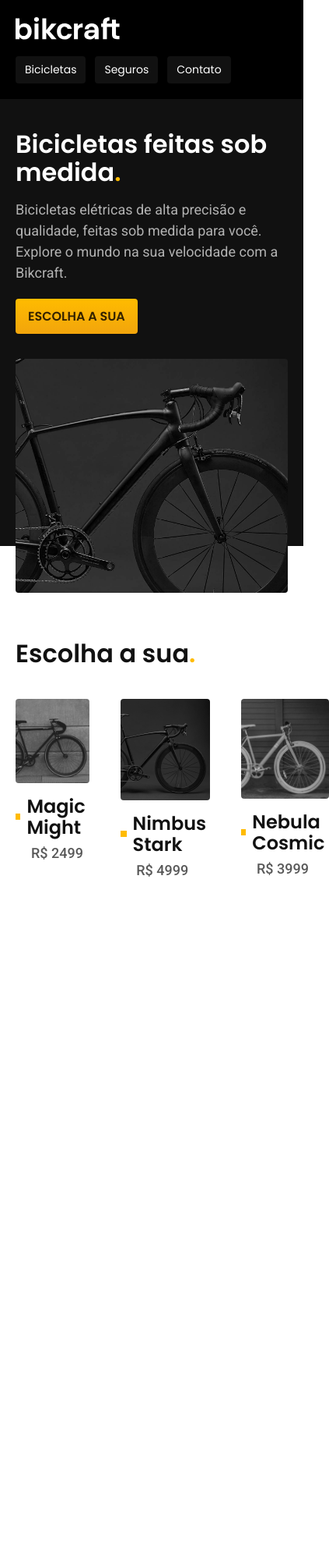
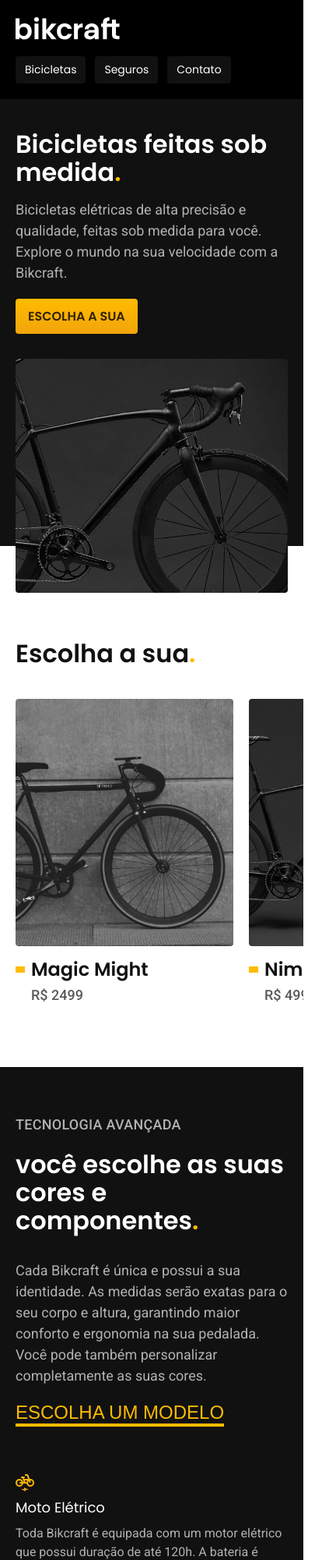
Before and after one commit to JoneilsonLima/Bikcraft, a plain HTML site: page index.html in a window 390 px wide. Shown: the top 2000 px of the page at 78% size, 423 px wide, since content can reach past the window. Before the commit the page ends 1848 px from the top, so only its background shows below. Drawn offline with Linux system fonts and the light colour scheme.

Commit message:
technologies finished

```diff
--- a/css/bicicletas/bicicletas-lista.css
+++ b/css/bicicletas/bicicletas-lista.css
@@ -5,20 +5,20 @@
 
 .bicicletas-lista h2 {
     margin-bottom: 40px;
-    max-width: 1200px;
-    padding-left: 20px;
-    padding-right: 20px;
-    margin-left: auto;
-    margin-right: auto;
 }
 
 .bicicletas-lista ul {
     display: flex;
     gap: 40px;
-    padding: 0 20px;
+    padding: 0 20px 20px 20px;
     max-width: 1400px;
     margin-left: auto;
     margin-right: auto;
+    overflow-x: auto;
+}
+
+.bicicletas-lista li {
+    min-width: 280px;
 }
 
 .bicicletas-lista a {
@@ -42,8 +42,23 @@
     margin-right: 8px;
     height: 8px;
     width: 12px;
+    transition: width 0.2s;
+}
+
+.bicicletas-lista a:hover h3::before {
+    width: 24px;
 }
 
 .bicicletas-lista li span {
     padding-left: 20px;
 }
+
+@media(max-width: 800px) {
+    .bicicletas-lista {
+        padding-bottom: 60px;
+    }
+
+    .bicicletas-lista ul {
+        gap: 20px;
+    }
+}
--- a/css/global/header.css
+++ b/css/global/header.css
@@ -8,10 +8,8 @@
     gap: 20px;
     justify-content: space-between;
     align-items: center;
-    box-sizing: border-box;
-    padding: 20px;
-    max-width: 1200px;
-    margin: 0 auto;
+    padding-top: 20px;
+    padding-bottom: 20px;
 }
 
 .header-menu {
--- a/css/home/introducao.css
+++ b/css/home/introducao.css
@@ -7,12 +7,6 @@
     display: grid;
     grid-template-columns: 1fr 1fr;
     gap: 0px 40px;
-    max-width: 1200px;
-    box-sizing: border-box;
-    padding-right: 20px;
-    padding-left: 20px;
-    margin-left: auto;
-    margin-right: auto;
 }
 
 .introducao-conteudo {
--- /dev/null
+++ b/css/home/tecnologia.css
@@ -0,0 +1,83 @@
+.tecnologia-bg {
+    background-color: var(--cor-11);
+    box-shadow: inset 0 80px var(--cor-0), inset 0 -80px var(--cor-0)  ;
+}
+
+.tecnologia {
+    display: grid;
+    grid-template-columns: 1fr 1fr;
+    gap: 40px;
+}
+
+.tecnologia-imagem img {
+    width: 100%;
+    height: 100%;
+    object-fit: cover;
+    object-position: left;
+}
+
+.tecnologia-conteudo {
+    padding-top: 160px;
+    padding-bottom: 160px;
+}
+
+.tecnologia-conteudo > span {
+    display: block;
+    margin-bottom: 20px;
+}
+
+.tecnologia-conteudo h2 {
+    margin-bottom: 32px;
+}
+
+.tecnologia-conteudo > p {
+    margin-bottom: 20px;
+}
+
+.tecnologia a {
+    margin-bottom: 80px;
+}
+
+.tecnologia-vantagens {
+    display: flex;
+    gap: 40px;
+}
+
+.tecnologia-vantagens h3 {
+    margin-bottom: 8px;
+    width: max-content;
+}
+
+.tecnologia-vantagens img {
+    width: 24px;
+    margin-bottom: 8px;
+}
+
+@media (max-width: 800px) {
+    .tecnologia-bg {
+        box-shadow: initial;
+    }
+
+    .tecnologia {
+        grid-template-columns: 1fr;
+    }
+
+    .tecnologia-conteudo {
+        padding-top: 60px;
+        padding-bottom: 60px;
+    }
+
+    .tecnologia-imagem {
+        display: none;
+    }
+
+    .tecnologia a {
+        margin-bottom: 60px;
+    }
+}
+
+@media (max-width: 600px) {
+    .tecnologia-vantagens {
+        flex-direction: column;
+    }
+}
--- a/css/style.css
+++ b/css/style.css
@@ -8,6 +8,7 @@
 
 /* Home */
 @import url('/css/home/introducao.css');
+@import url('/css/home/tecnologia.css');
 
 /* Bicicletas */
 @import url('/css/bicicletas/bicicletas-lista.css');
--- a/css/utilidades/componentes.css
+++ b/css/utilidades/componentes.css
@@ -1,3 +1,11 @@
+.container {
+    max-width: 1200px;
+    padding-left: 20px;
+    padding-right: 20px;
+    margin-left: auto;
+    margin-right: auto;
+}
+
 .botao {
     display: inline-block;
     padding: 1rem 2rem;
@@ -19,3 +27,25 @@
         font-size: 16px;
     }
 }
+
+.link {
+    display: inline-block;
+    color: var(--cor-p1);
+    font-weight: 500;
+    font-size: 1.5rem;
+    letter-spacing: 1.5;
+    font-family: "Poppins," sans-serif;
+    text-transform: uppercase;
+}
+
+.link::after {
+    content: '';
+    display: block;
+    width: 100%;
+    height: 4px;
+    background-color: currentColor;
+}
+
+.link:hover {
+    color: var(--cor-0);
+}
--- a/index.html
+++ b/index.html
@@ -19,7 +19,7 @@
 <body>
 
     <header class="header-bg">
-        <div class="header">
+        <div class="header container">
             <a href="./">
                 <img src="./img/bikcraft.svg" alt="Bikcraft">
             </a>
@@ -35,10 +35,11 @@
     </header>
 
     <main class="introducao-bg">
-        <div class="introducao">
+        <div class="introducao container">
             <div class="introducao-conteudo">
                 <h1 class="font-1-xxl cor-0">Bicicletas feitas sob medida<span class="cor-p1">.</span></h1>
-                <p class="font-2-l cor-5">Bicicletas elétricas de alta precisão e qualidade, feitas sob medida para você. Explore o mundo na
+                <p class="font-2-l cor-5">Bicicletas elétricas de alta precisão e qualidade, feitas sob medida para
+                    você. Explore o mundo na
                     sua velocidade com a Bikcraft.</p>
                 <a class="botao" href="./bicicletas.html">Escolha a sua</a>
             </div>
@@ -49,7 +50,7 @@
     </main>
 
     <article class="bicicletas-lista">
-        <h2 class="font-1-xxl">Escolha a sua<span class="cor-p1">.</span></h2>
+        <h2 class="container font-1-xxl">Escolha a sua<span class="cor-p1">.</span></h2>
 
         <ul>
             <li>
@@ -78,6 +79,36 @@
         </ul>
     </article>
 
+    <article class="tecnologia-bg">
+        <div class="tecnologia container">
+            <div class="tecnologia-conteudo">
+                <span class="font-2-l-b cor-5">TECNOLOGIA AVANÇADA</span>
+                <h2 class="font-1-xxl cor-0">você escolhe as suas cores e componentes<span class="cor-p1">.</span></h2>
+                <p class="font-2-l cor-5">Cada Bikcraft é única e possui a sua identidade. As medidas serão exatas para
+                    o seu corpo e altura, garantindo maior conforto e ergonomia na sua pedalada. Você pode também
+                    personalizar completamente as suas cores.</p>
+                <a class="link" href="./bicicletas.html">ESCOLHA UM MODELO</a>
+                <div class="tecnologia-vantagens">
+                    <div>
+                        <img src="./img/icones/eletrica.svg" alt="">
+                        <h3 class="font-1-m cor-0">Moto Elétrico</h3>
+                        <p class="font-2-s cor-5">Toda Bikcraft é equipada com um motor elétrico que possui duração de
+                            até 120h. A bateria é recarregada com a sua energia gasta ao pedalar.</p>
+                    </div>
+                    <div>
+                        <img src="./img/icones/rastreador.svg" alt="">
+                        <h3 class="font-1-m cor-0">Rastreador</h3>
+                        <p class="font-2-s cor-5">Sabemos o quão preciosa é a sua Bikcraft, por isso adicionamos
+                            rastreadores e sistemas anti-furto para garantir o seu sossego.</p>
+                    </div>
+                </div>
+            </div>
+            <div class="tecnologia-imagem">
+                <img src="./img/fotos/tecnologia.jpg" alt="">
+            </div>
+        </div>
+    </article>
+
 
 
     <script src="js/inde.js"></script>
```
